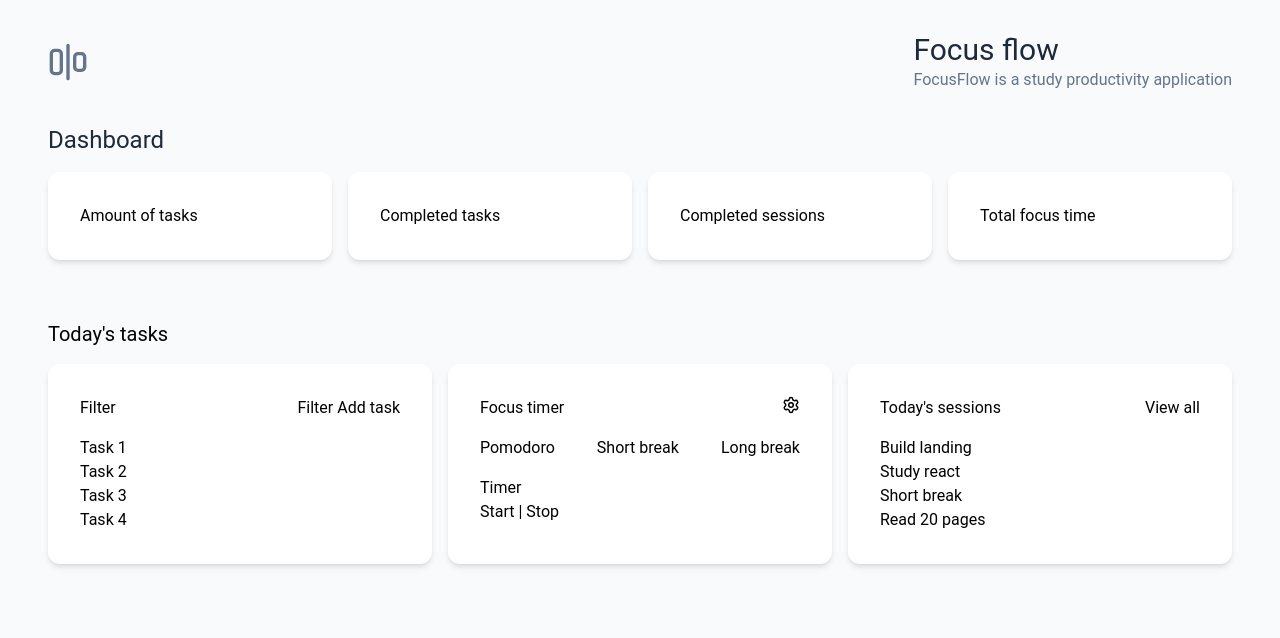
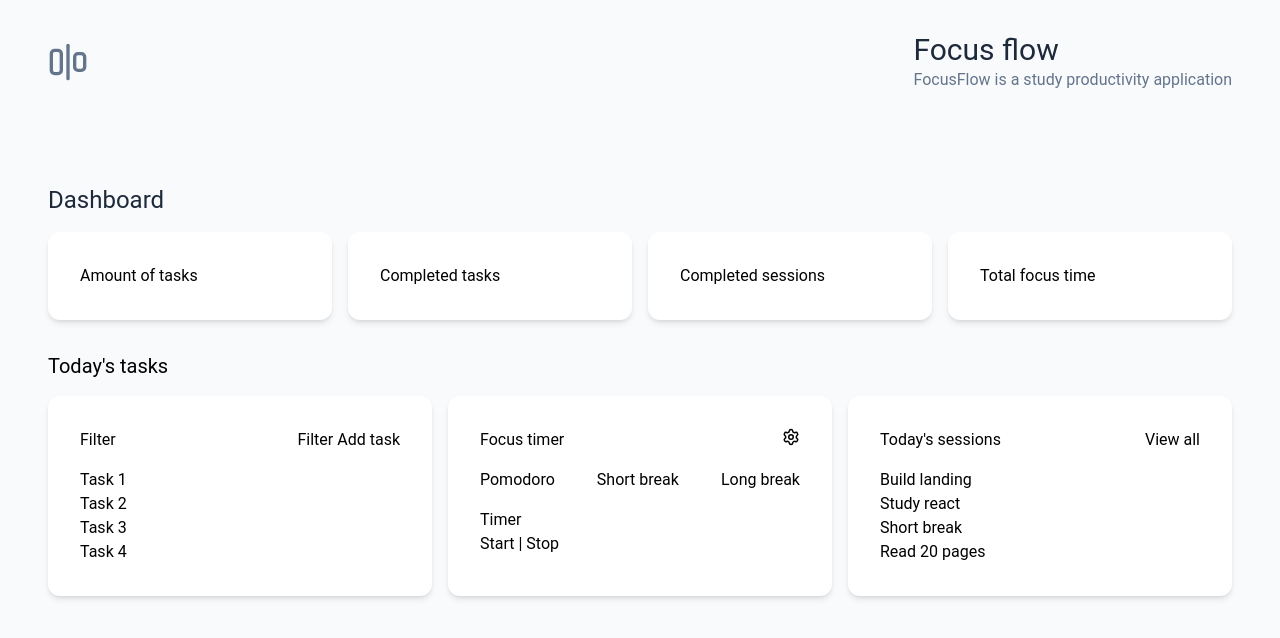
Before and after one commit to nolesh11/Focus-flow, a React (Vite) app: page / in a window 1280 px wide. Shown: the top 638 px of the page. Built offline with nearby package versions, Linux system fonts and the light colour scheme.

Commit message:
fixed: made components for sessions, timer and one conmtainer as dashboard

```diff
--- a/src/App.jsx
+++ b/src/App.jsx
@@ -6,11 +6,8 @@ function App() {
   return (
     <div className="bg-bg min-h-screen">
       <Header />
-      <main>
+      <main className="px-12 mt-15">
         <Dashboard />
-        <div className="px-12 mt-15">
-          <TasksList />
-        </div>
       </main>
     </div>
   );
--- a/src/components/Dashboard.jsx
+++ b/src/components/Dashboard.jsx
@@ -1,6 +1,11 @@
+import { Timer } from "./Timer";
+import { Sessions } from "./Sessions";
+import { TasksList } from "./TasksList";
+
 export function Dashboard() {
   return (
-    <section className="px-12">
+    <>
+      <section className="mb-8">
         <h2 className="text-text text-2xl mb-4">Dashboard</h2>
         <div className="grid grid-cols-4 gap-4">
           <div className="p-8 bg-surface rounded-xl shadow-md">
@@ -17,5 +22,14 @@ export function Dashboard() {
           </div>
         </div>
       </section>
+      <section>
+        <h3 className="text-xl mb-4">Today's tasks</h3>
+        <div className="grid grid-cols-3 gap-4">
+          <TasksList />
+          <Timer />
+          <Sessions />
+        </div>
+      </section>
+    </>
   );
 }
--- /dev/null
+++ b/src/components/Sessions.jsx
@@ -0,0 +1,16 @@
+export function Sessions() {
+  return (
+    <div className="bg-surface p-8 rounded-xl shadow-md">
+      <div className="flex justify-between mb-4">
+        <h4>Today's sessions</h4>
+        <button>View all</button>
+      </div>
+      <ul>
+        <li>Build landing</li>
+        <li>Study react</li>
+        <li>Short break</li>
+        <li>Read 20 pages</li>
+      </ul>
+    </div>
+  );
+}
--- a/src/components/TasksList.jsx
+++ b/src/components/TasksList.jsx
@@ -1,16 +1,17 @@
-import { Settings } from "lucide-react";
+import { useState } from "react";
+
 import { Modal } from "./Modal";
 import { Input } from "./Input";
 import { Select } from "./Select";
+import { Button } from "./Button";
+
 import { taskCategories, taskPriorities } from "../mockData/options";
-import { Button } from "./Button";
-import { useState } from "react";
 
 export function TasksList() {
   const [isModalOpen, setIsModalOpen] = useState(false);
 
   return (
-    <section>
+    <>
       <Modal open={isModalOpen}>
         <h2 className="mb-4">Add New task</h2>
         <form method="dialog">
@@ -33,18 +34,22 @@ export function TasksList() {
             <Input id="date" label="Due Date" type="date" />
           </div>
           <div className="mt-4 flex justify-end gap-2">
-            <Button onClick={() => setIsModalOpen(false)} className="border border-border px-4 py-2 rounded-sm">
+            <Button
+              type="button"
+              onClick={() => setIsModalOpen(false)}
+              className="border border-border px-4 py-2 rounded-sm"
+            >
               Cancel
             </Button>
-            <Button type='submit' className="bg-primary text-stone-200 px-4  rounded-sm">
+            <Button
+              type="submit"
+              className="bg-primary text-stone-200 px-4  rounded-sm"
+            >
               Add Task
             </Button>
           </div>
         </form>
       </Modal>
-      <div>
-        <h3 className="text-xl mb-4">Today's tasks</h3>
-        <div className="grid grid-cols-3 gap-4">
       <div className="bg-surface p-8 rounded-xl shadow-md">
         <div className="flex justify-between">
           <h4>Filter</h4>
@@ -60,39 +65,6 @@ export function TasksList() {
           <li>Task 4</li>
         </ul>
       </div>
-          <div className="bg-surface p-8 rounded-xl shadow-md">
-            <div>
-              <div className="flex justify-between">
-                <h4 className="mb-4">Focus timer</h4>
-                <button className="self-start">
-                  <Settings size={18} />
-                </button>
-              </div>
-              <div className="flex justify-between mb-4">
-                <button>Pomodoro</button>
-                <button>Short break</button>
-                <button>Long break</button>
-              </div>
-              <div>
-                <p>Timer</p>
-                <button>Start | Stop</button>
-              </div>
-            </div>
-          </div>
-          <div className="bg-surface p-8 rounded-xl shadow-md">
-            <div className="flex justify-between mb-4">
-              <h4>Today's sessions</h4>
-              <button>View all</button>
-            </div>
-            <ul>
-              <li>Build landing</li>
-              <li>Study react</li>
-              <li>Short break</li>
-              <li>Read 20 pages</li>
-            </ul>
-          </div>
-        </div>
-      </div>
-    </section>
+    </>
   );
 }
--- a/src/components/Timer.jsx
+++ b/src/components/Timer.jsx
@@ -0,0 +1,25 @@
+import { Settings } from "lucide-react";
+
+export function Timer() {
+  return (
+    <div className="bg-surface p-8 rounded-xl shadow-md">
+      <div>
+        <div className="flex justify-between">
+          <h4 className="mb-4">Focus timer</h4>
+          <button className="self-start">
+            <Settings size={18} />
+          </button>
+        </div>
+        <div className="flex justify-between mb-4">
+          <button>Pomodoro</button>
+          <button>Short break</button>
+          <button>Long break</button>
+        </div>
+        <div>
+          <p>Timer</p>
+          <button>Start | Stop</button>
+        </div>
+      </div>
+    </div>
+  );
+}
```
Lines whose indentation alone changed are shown as unchanged.
